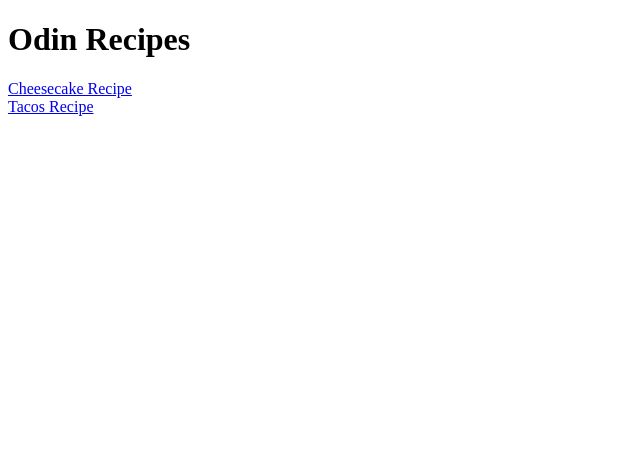
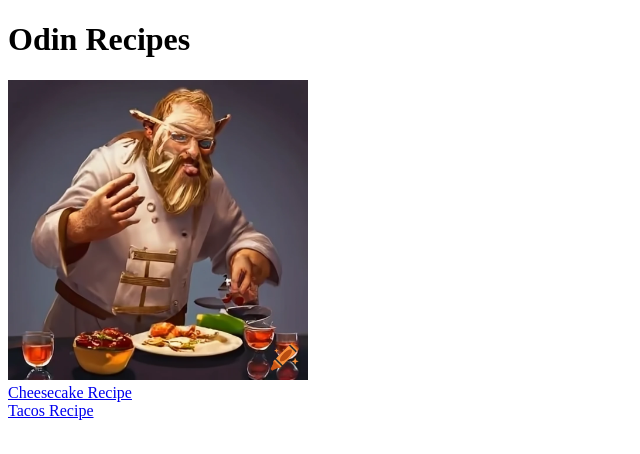
Before and after one commit to JuanPVelasquezR/odin-recipes, a plain HTML site: page index.html in a window 1280 px wide. Shown: the whole page, without its empty margins (0-640 px from the left). Drawn offline with Linux system fonts and the light colour scheme.

Commit message:
Added image to the index

```diff
--- a/index.html
+++ b/index.html
@@ -8,6 +8,8 @@
   <body>
 
     <h1>Odin Recipes</h1>
+    <img src="recipes/images/odin_cooking.png" alt="Odin Cooking" width="300">
+    <br>
     <a href="recipes/cheesecake.html">Cheesecake Recipe</a>
     <br>
     <a href="recipes/tacos.html">Tacos Recipe</a>
```
Also changed, not shown: recipes/images/odin_cooking.png (added), 1 other file.
